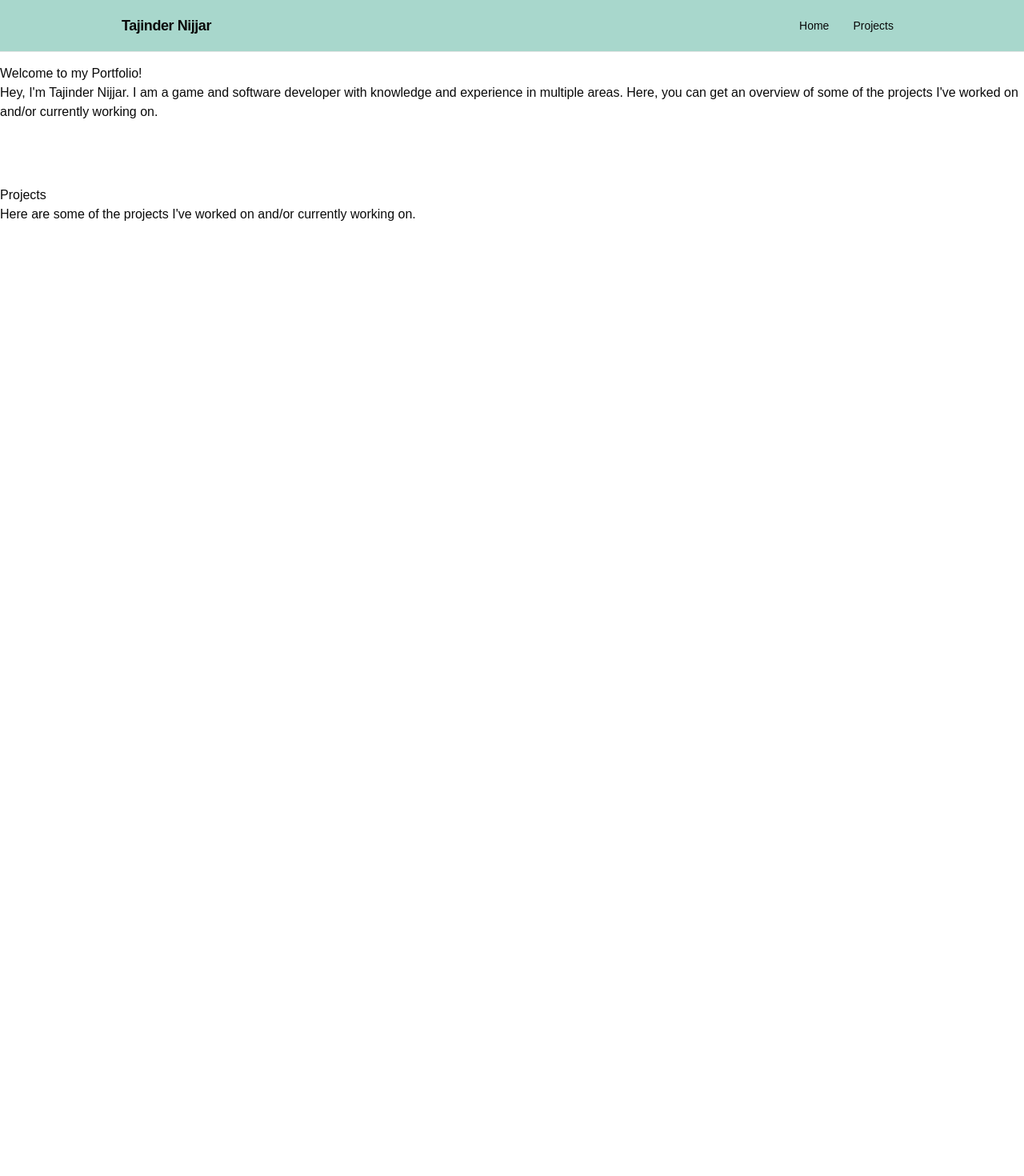
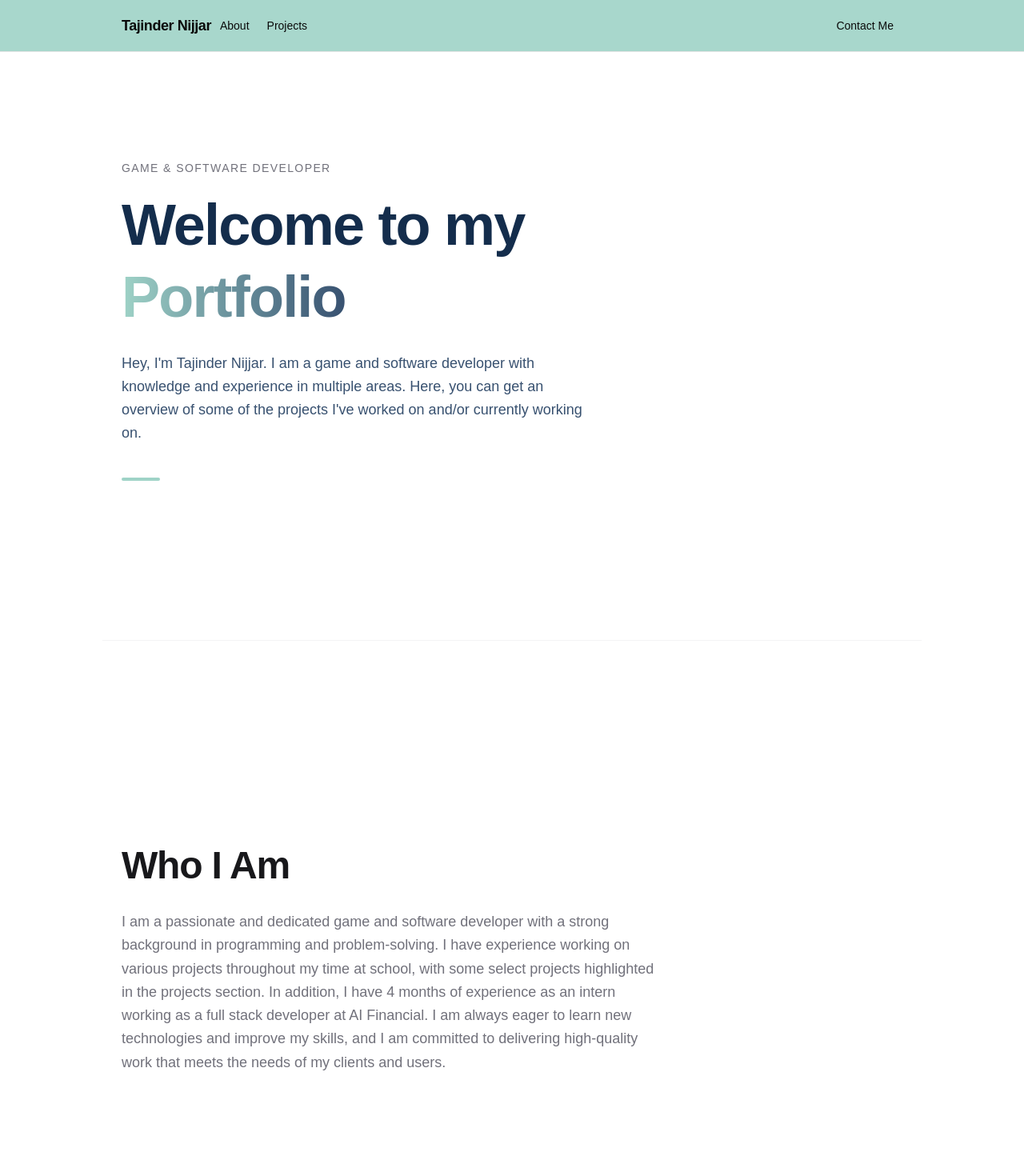
Before and after one commit to Tajinder9753/Updated-Portfolio, a React (Vite) app in the folder Tajinder-Portfolio/: page / in a window 1280 px wide. Shown: the top 1470 px of the page at 80% size. Before the commit the page ends 800 px from the top, so only its background shows below. Built offline with nearby package versions, Linux system fonts and the light colour scheme.

Commit message:
Setting up css in home section

```diff
--- a/Tajinder-Portfolio/src/components/Navbar.tsx
+++ b/Tajinder-Portfolio/src/components/Navbar.tsx
@@ -7,14 +7,20 @@ const Navbar = () => {
 
   return (
     <div className="fixed top-0 left-0 right-0 bg-myTurquoise/90 backdrop-blur-sm border-b border-border">
-      <nav className="max-w-5xl mx-auto px-6 h-16 flex items-center justify-between">
-        <span className="font-semibold text-lg tracking-tight">Tajinder Nijjar</span>
-        <div className="flex gap-2">
-          <Button variant="ghost" onClick={() => scrollTo("home")}>
-            Home
-          </Button>
-          <Button variant="ghost" onClick={() => scrollTo("projects")}>
-            Projects
+      <nav className="max-w-5xl mx-auto px-6 h-16 flex items-center">
+        <button onClick={() => scrollTo("home")}
+          className="font-semibold text-lg tracking-tight hover:opacity-80 transition-opacity">
+          Tajinder Nijjar
+        </button>
+        <Button variant="ghost" onClick={() => scrollTo("about")}>
+          About
+        </Button>
+        <Button variant="ghost" onClick={() => scrollTo("projects")}>
+          Projects
+        </Button>
+        <div className="flex gap-2 items-right ml-auto">
+          <Button variant="ghost">
+            Contact Me
           </Button>
         </div>
       </nav>
--- /dev/null
+++ b/Tajinder-Portfolio/src/components/ui/card.tsx
@@ -0,0 +1,103 @@
+import * as React from "react"
+
+import { cn } from "@/lib/utils"
+
+function Card({
+  className,
+  size = "default",
+  ...props
+}: React.ComponentProps<"div"> & { size?: "default" | "sm" }) {
+  return (
+    <div
+      data-slot="card"
+      data-size={size}
+      className={cn(
+        "group/card flex flex-col gap-4 overflow-hidden rounded-xl bg-card py-4 text-sm text-card-foreground ring-1 ring-foreground/10 has-data-[slot=card-footer]:pb-0 has-[>img:first-child]:pt-0 data-[size=sm]:gap-3 data-[size=sm]:py-3 data-[size=sm]:has-data-[slot=card-footer]:pb-0 *:[img:first-child]:rounded-t-xl *:[img:last-child]:rounded-b-xl",
+        className
+      )}
+      {...props}
+    />
+  )
+}
+
+function CardHeader({ className, ...props }: React.ComponentProps<"div">) {
+  return (
+    <div
+      data-slot="card-header"
+      className={cn(
+        "group/card-header @container/card-header grid auto-rows-min items-start gap-1 rounded-t-xl px-4 group-data-[size=sm]/card:px-3 has-data-[slot=card-action]:grid-cols-[1fr_auto] has-data-[slot=card-description]:grid-rows-[auto_auto] [.border-b]:pb-4 group-data-[size=sm]/card:[.border-b]:pb-3",
+        className
+      )}
+      {...props}
+    />
+  )
+}
+
+function CardTitle({ className, ...props }: React.ComponentProps<"div">) {
+  return (
+    <div
+      data-slot="card-title"
+      className={cn(
+        "font-heading text-base leading-snug font-medium group-data-[size=sm]/card:text-sm",
+        className
+      )}
+      {...props}
+    />
+  )
+}
+
+function CardDescription({ className, ...props }: React.ComponentProps<"div">) {
+  return (
+    <div
+      data-slot="card-description"
+      className={cn("text-sm text-muted-foreground", className)}
+      {...props}
+    />
+  )
+}
+
+function CardAction({ className, ...props }: React.ComponentProps<"div">) {
+  return (
+    <div
+      data-slot="card-action"
+      className={cn(
+        "col-start-2 row-span-2 row-start-1 self-start justify-self-end",
+        className
+      )}
+      {...props}
+    />
+  )
+}
+
+function CardContent({ className, ...props }: React.ComponentProps<"div">) {
+  return (
+    <div
+      data-slot="card-content"
+      className={cn("px-4 group-data-[size=sm]/card:px-3", className)}
+      {...props}
+    />
+  )
+}
+
+function CardFooter({ className, ...props }: React.ComponentProps<"div">) {
+  return (
+    <div
+      data-slot="card-footer"
+      className={cn(
+        "flex items-center rounded-b-xl border-t bg-muted/50 p-4 group-data-[size=sm]/card:p-3",
+        className
+      )}
+      {...props}
+    />
+  )
+}
+
+export {
+  Card,
+  CardHeader,
+  CardFooter,
+  CardTitle,
+  CardAction,
+  CardDescription,
+  CardContent,
+}
--- /dev/null
+++ b/Tajinder-Portfolio/src/components/ui/dialog.tsx
@@ -0,0 +1,166 @@
+import * as React from "react"
+import { Dialog as DialogPrimitive } from "radix-ui"
+
+import { cn } from "@/lib/utils"
+import { Button } from "@/components/ui/button"
+import { XIcon } from "lucide-react"
+
+function Dialog({
+  ...props
+}: React.ComponentProps<typeof DialogPrimitive.Root>) {
+  return <DialogPrimitive.Root data-slot="dialog" {...props} />
+}
+
+function DialogTrigger({
+  ...props
+}: React.ComponentProps<typeof DialogPrimitive.Trigger>) {
+  return <DialogPrimitive.Trigger data-slot="dialog-trigger" {...props} />
+}
+
+function DialogPortal({
+  ...props
+}: React.ComponentProps<typeof DialogPrimitive.Portal>) {
+  return <DialogPrimitive.Portal data-slot="dialog-portal" {...props} />
+}
+
+function DialogClose({
+  ...props
+}: React.ComponentProps<typeof DialogPrimitive.Close>) {
+  return <DialogPrimitive.Close data-slot="dialog-close" {...props} />
+}
+
+function DialogOverlay({
+  className,
+  ...props
+}: React.ComponentProps<typeof DialogPrimitive.Overlay>) {
+  return (
+    <DialogPrimitive.Overlay
+      data-slot="dialog-overlay"
+      className={cn(
+        "fixed inset-0 isolate z-50 bg-black/10 duration-100 supports-backdrop-filter:backdrop-blur-xs data-open:animate-in data-open:fade-in-0 data-closed:animate-out data-closed:fade-out-0",
+        className
+      )}
+      {...props}
+    />
+  )
+}
+
+function DialogContent({
+  className,
+  children,
+  showCloseButton = true,
+  ...props
+}: React.ComponentProps<typeof DialogPrimitive.Content> & {
+  showCloseButton?: boolean
+}) {
+  return (
+    <DialogPortal>
+      <DialogOverlay />
+      <DialogPrimitive.Content
+        data-slot="dialog-content"
+        className={cn(
+          "fixed top-1/2 left-1/2 z-50 grid w-full max-w-[calc(100%-2rem)] -translate-x-1/2 -translate-y-1/2 gap-4 rounded-xl bg-popover p-4 text-sm text-popover-foreground ring-1 ring-foreground/10 duration-100 outline-none sm:max-w-sm data-open:animate-in data-open:fade-in-0 data-open:zoom-in-95 data-closed:animate-out data-closed:fade-out-0 data-closed:zoom-out-95",
+          className
+        )}
+        {...props}
+      >
+        {children}
+        {showCloseButton && (
+          <DialogPrimitive.Close data-slot="dialog-close" asChild>
+            <Button
+              variant="ghost"
+              className="absolute top-2 right-2"
+              size="icon-sm"
+            >
+              <XIcon
+              />
+              <span className="sr-only">Close</span>
+            </Button>
+          </DialogPrimitive.Close>
+        )}
+      </DialogPrimitive.Content>
+    </DialogPortal>
+  )
+}
+
+function DialogHeader({ className, ...props }: React.ComponentProps<"div">) {
+  return (
+    <div
+      data-slot="dialog-header"
+      className={cn("flex flex-col gap-2", className)}
+      {...props}
+    />
+  )
+}
+
+function DialogFooter({
+  className,
+  showCloseButton = false,
+  children,
+  ...props
+}: React.ComponentProps<"div"> & {
+  showCloseButton?: boolean
+}) {
+  return (
+    <div
+      data-slot="dialog-footer"
+      className={cn(
+        "-mx-4 -mb-4 flex flex-col-reverse gap-2 rounded-b-xl border-t bg-muted/50 p-4 sm:flex-row sm:justify-end",
+        className
+      )}
+      {...props}
+    >
+      {children}
+      {showCloseButton && (
+        <DialogPrimitive.Close asChild>
+          <Button variant="outline">Close</Button>
+        </DialogPrimitive.Close>
+      )}
+    </div>
+  )
+}
+
+function DialogTitle({
+  className,
+  ...props
+}: React.ComponentProps<typeof DialogPrimitive.Title>) {
+  return (
+    <DialogPrimitive.Title
+      data-slot="dialog-title"
+      className={cn(
+        "font-heading text-base leading-none font-medium",
+        className
+      )}
+      {...props}
+    />
+  )
+}
+
+function DialogDescription({
+  className,
+  ...props
+}: React.ComponentProps<typeof DialogPrimitive.Description>) {
+  return (
+    <DialogPrimitive.Description
+      data-slot="dialog-description"
+      className={cn(
+        "text-sm text-muted-foreground *:[a]:underline *:[a]:underline-offset-3 *:[a]:hover:text-foreground",
+        className
+      )}
+      {...props}
+    />
+  )
+}
+
+export {
+  Dialog,
+  DialogClose,
+  DialogContent,
+  DialogDescription,
+  DialogFooter,
+  DialogHeader,
+  DialogOverlay,
+  DialogPortal,
+  DialogTitle,
+  DialogTrigger,
+}
--- a/Tajinder-Portfolio/src/pages/Home.tsx
+++ b/Tajinder-Portfolio/src/pages/Home.tsx
@@ -1,18 +1,51 @@
+function Home() {
+  return (
+    <>
+      {/* Home Section */}
+      <section
+        id="home"
+        className="min-h-screen flex flex-col justify-center px-6 max-w-5xl mx-auto"
+      >
+        <p className="text-sm uppercase tracking-widest text-zinc-500 mb-4">
+          Game & Software Developer
+        </p>
+        <h1 className="text-5xl md:text-7xl font-bold tracking-tight text-myNavy leading-tight mb-6">
+          Welcome to my <br />
+          <span className="text-transparent bg-clip-text bg-linear-to-r from-myTurquoise to-myLightNavy">
+            Portfolio
+          </span>
+        </h1>
+        <p className="text-lg text-myLightNavy max-w-xl leading-relaxed">
+          Hey, I'm Tajinder Nijjar. I am a game and software developer with
+          knowledge and experience in multiple areas. Here, you can get an
+          overview of some of the projects I've worked on and/or currently
+          working on.
+        </p>
+        <div className="mt-10 w-12 h-1 bg-myTurquoise rounded-full" />
+      </section>
 
+      {/* About Section */}
+      <section
+        id="about"
+        className="min-h-screen flex flex-col justify-center px-6 max-w-5xl mx-auto border-t border-zinc-100"
+      >
 
-function Home ()
-{
-    return (
-        <>
-        <section id = "home" className="pt-20">
-            <h1>Welcome to my Portfolio!</h1>
-            <p>
-                Hey, I'm Tajinder Nijjar. I am a game and software developer with knowledge and experience in multiple areas.
-                Here, you can get an overview of some of the projects I've worked on and/or currently working on.
-            </p>
-        </section>
-        </>
-    )
+        <h2 className="text-4xl md:text-5xl font-bold tracking-tight text-zinc-900 mb-8">
+          Who I Am
+        </h2>
+        <p className="text-lg text-zinc-500 max-w-2xl leading-relaxed">
+          I am a passionate and dedicated game and software developer with a
+          strong background in programming and problem-solving. I have experience
+          working on various projects throughout my time at school, with some
+          select projects highlighted in the projects section. In addition, I
+          have 4 months of experience as an intern working as a full stack
+          developer at AI Financial. I am always eager to learn new technologies
+          and improve my skills, and I am committed to delivering high-quality
+          work that meets the needs of my clients and users.
+        </p>
+      </section>
+    </>
+  );
 }
 
 export default Home;
```
